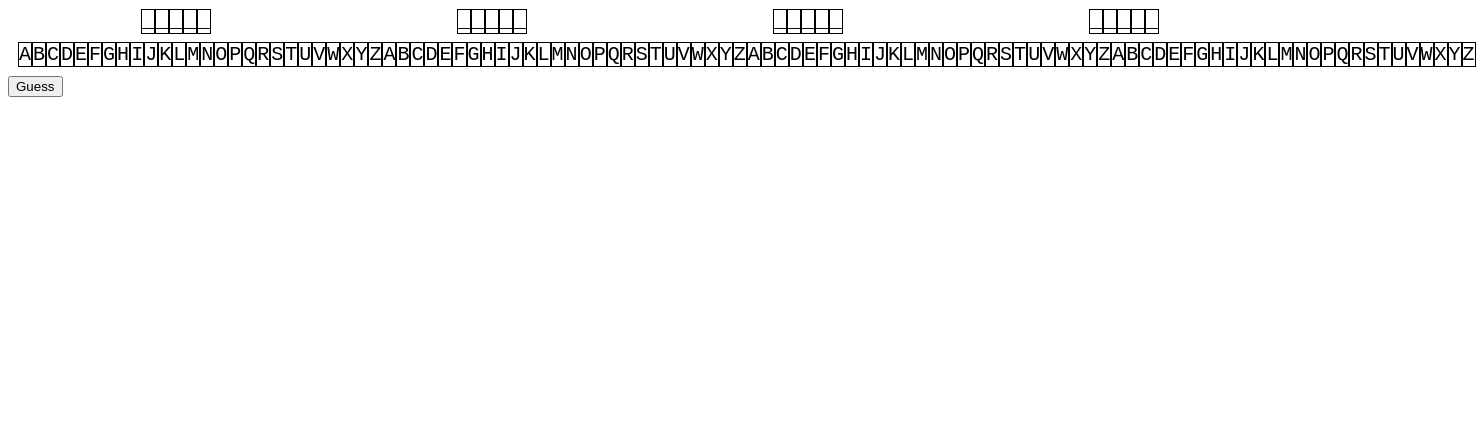
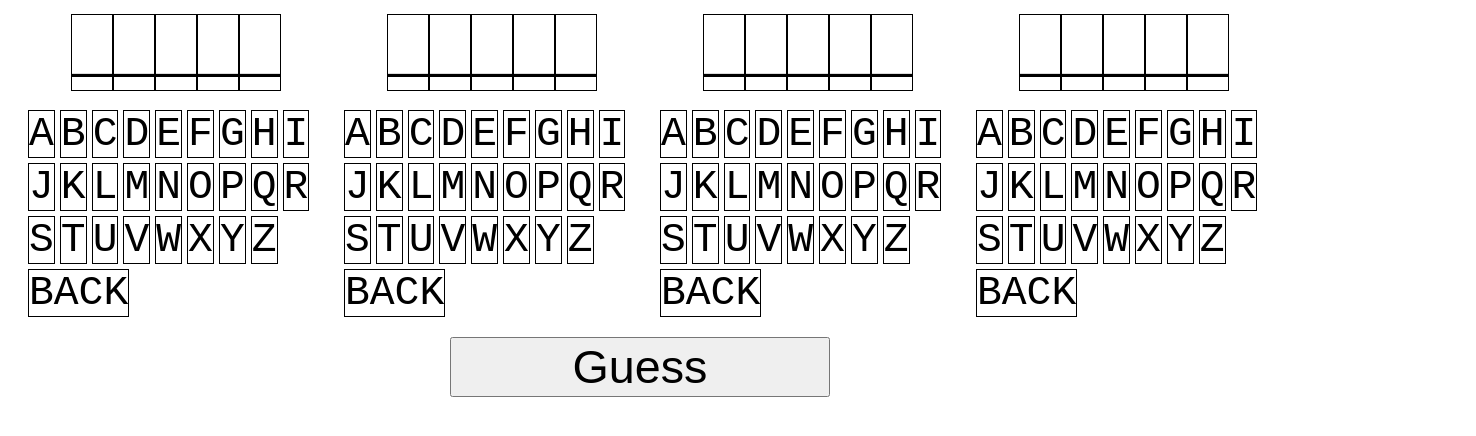
Before and after one commit to jwwood3/QordleWeb, a website: page public/index.html in a window 1280 px wide. Shown: the whole page, 1476 px wide, since content can reach past the window. Drawn offline with Linux system fonts and the light colour scheme; no server answers.

Commit message:
make bigger and add letter buttons

```diff
--- a/public/index.css
+++ b/public/index.css
@@ -11,15 +11,25 @@
 	margin: 10px;
 }
 
-.guesses, .letters{
+.guesses{
 	flex-grow: 1;
 	display:inline-block;
+	font-size: 50pt;
+}
+
+.letters{
+	display: flex;
+	flex-wrap: wrap;
+	column-gap: 5px;
+	row-gap: 5px;
+	font-size: 31pt;
+	margin: 10px;
 }
 
 .letterBox{
 	border: solid 1px;
 	font-family: monospace;
-	font-size: 15pt;
+	font-size: inherit;
 }
 
 .letterBox.close{
@@ -30,6 +40,12 @@
 	background-color: green;
 }
 
+#submitButton{
+	width: 30%;
+	margin-left: 35%;
+	font-size: 35pt;
+}
+
 .letterBox.wrong{
 	background-color: #282828;
 }
--- a/public/model.js
+++ b/public/model.js
@@ -238,6 +238,7 @@ var makeLetters = function(divId,format){
 		var s = document.createElement("span");
 		s.setAttribute("class","letterBox");
 		s.innerHTML = word[i];
+		s.setAttribute("data-contents",word[i]);
 		if(format[i]=="+"){
 			s.classList.add("correct");
 		}
@@ -249,6 +250,11 @@ var makeLetters = function(divId,format){
 		}
 		d.appendChild(s);
 	}
+	var s = document.createElement("span");
+	s.setAttribute("class","letterBox");
+	s.innerHTML = "BACK";
+	s.setAttribute("data-contents","BACK");
+	d.appendChild(s);
 }
 
 var makeGuessView = function(model,divId,num){
@@ -313,6 +319,18 @@ var makeLetterView = function(model,divId,num){
 				box.firstChild.remove();
 			}
 			makeLetters(_id,_letterFormat[_index]);
+			for(var i=0;i<box.children.length;i++){
+				if(box.children[i].getAttribute("data-contents").length==1){
+					box.children[i].addEventListener("click",function(e){
+						console.log(e.target.getAttribute("data-contents"));
+						document.dispatchEvent(new KeyboardEvent('keydown',{'keyCode':e.target.getAttribute("data-contents").charCodeAt(0)}));
+					});
+				}
+			}
+			box.children[box.children.length-1].addEventListener("click",function(){
+				console.log("back");
+				document.dispatchEvent(new KeyboardEvent('keydown',{'keyCode':8}));
+			});
 		},
 		"getIndex": function(){
 			return _index;
@@ -425,6 +443,7 @@ document.addEventListener("DOMContentLoaded", async function(event) {
 	model.register(letter4.render);
 
 	document.onkeydown = function(evt) {
+		console.log("key: "+evt.keyCode);
 		evt = evt || window.event;
 		if (evt.keyCode >= 65 && evt.keyCode <= 90) {
 			guess1.addLetter(String.fromCharCode(evt.keyCode));
@@ -444,5 +463,16 @@ document.addEventListener("DOMContentLoaded", async function(event) {
 			guess3.removeLetter();
 			guess4.removeLetter();
 		}
+		if (evt.keyCode == 13) {
+			var guess = guess1.getLetters();
+			guess1.clearLetters();
+			guess2.clearLetters();
+			guess3.clearLetters();
+			guess4.clearLetters();
+			controller.dispatch({
+				"type": DATA.signals.guessWord,
+				"word": guess
+			});
+		}
 	};
 });
```
